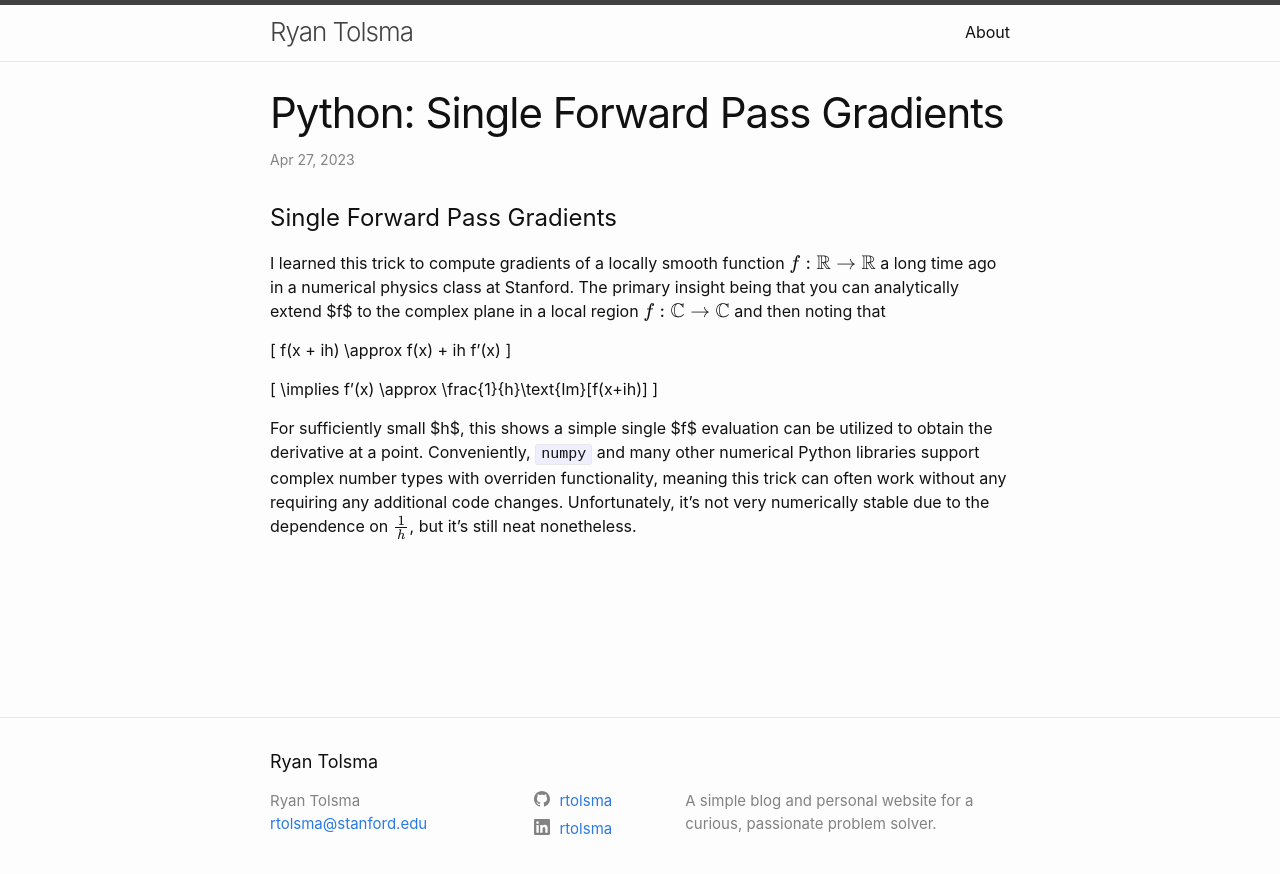
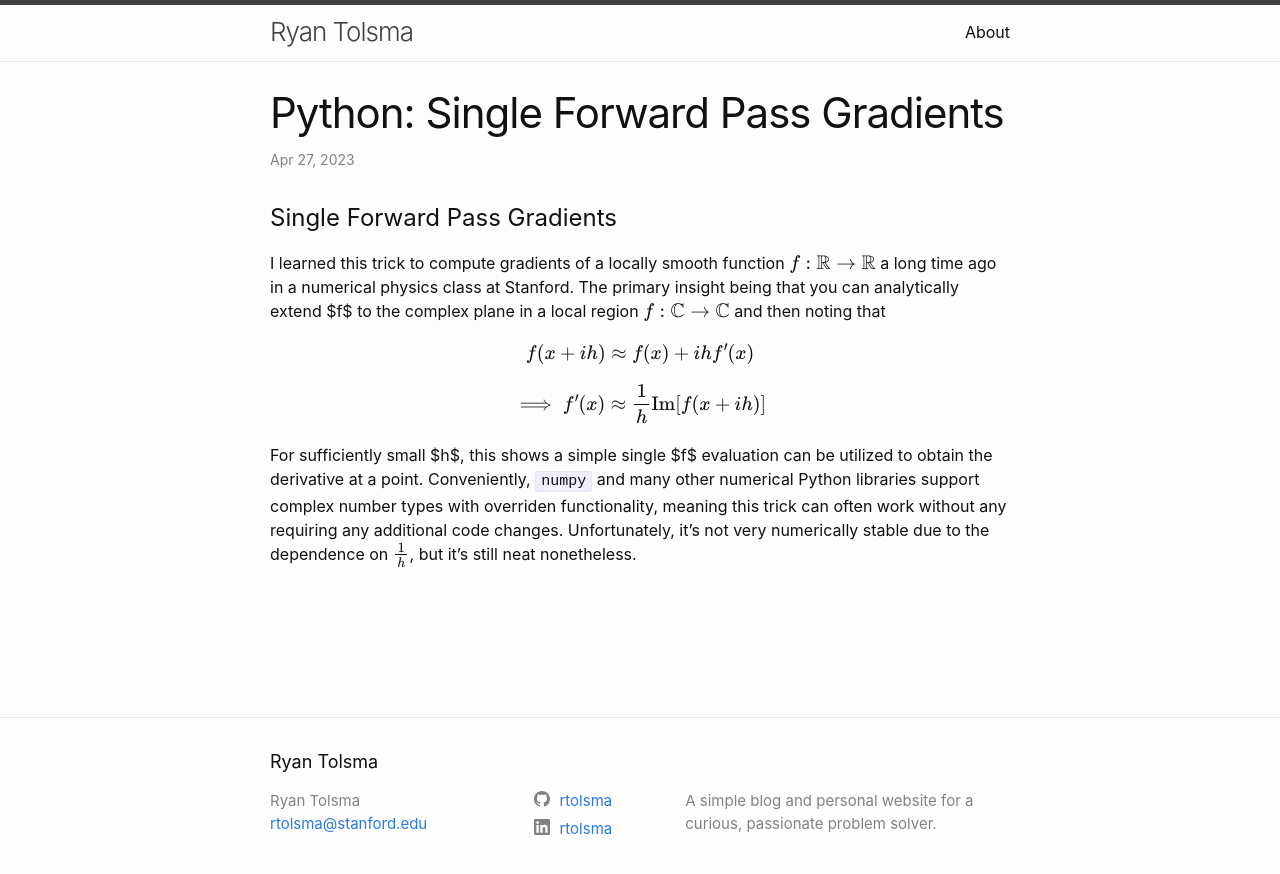
Before and after one commit to rtolsma/rtolsma.github.io, a Jekyll site: the page built from _posts/2023-04-27-gradient-onepass.markdown, in a window 1280 px wide. Shown: the top 874 px of the page. Built offline with Jekyll 4.4.1, drawn with Linux system fonts in a browser that asks for light colours; formulas are drawn with MathJax 3; comment, search, counter and statistics services are not loaded.

Commit message:
Fix latex \[

```diff
--- a/_posts/2023-04-27-gradient-onepass.markdown
+++ b/_posts/2023-04-27-gradient-onepass.markdown
@@ -11,13 +11,17 @@ published: true
 I learned this trick to compute gradients of a locally smooth function $$f: \mathbb{R} \to \mathbb{R}$$ a long time ago in a numerical physics class at Stanford.
 The primary insight being that you can analytically extend $f$ to the complex plane in a local region $$f:\mathbb{C}\to\mathbb{C}$$ and then noting that
 
-\[
+$$
+\begin{align*}
 f(x + ih) \approx f(x) + ih f'(x)
-\]
+\end{align*}
+$$
 
-\[
+$$
+\begin{align*}
 \implies f'(x) \approx \frac{1}{h}\text{Im}[f(x+ih)]
-\]
+\end{align*}
+$$
 
 For sufficiently small $h$, this shows a simple single $f$ evaluation can be utilized to obtain the derivative at a point. Conveniently, `numpy` and many other
 numerical Python libraries support complex number types with overriden functionality, meaning this trick can often work without any requiring any additional
```
Also changed, not shown: _posts/2020-11-23-physics-topology.markdown (+8 -4 lines).
